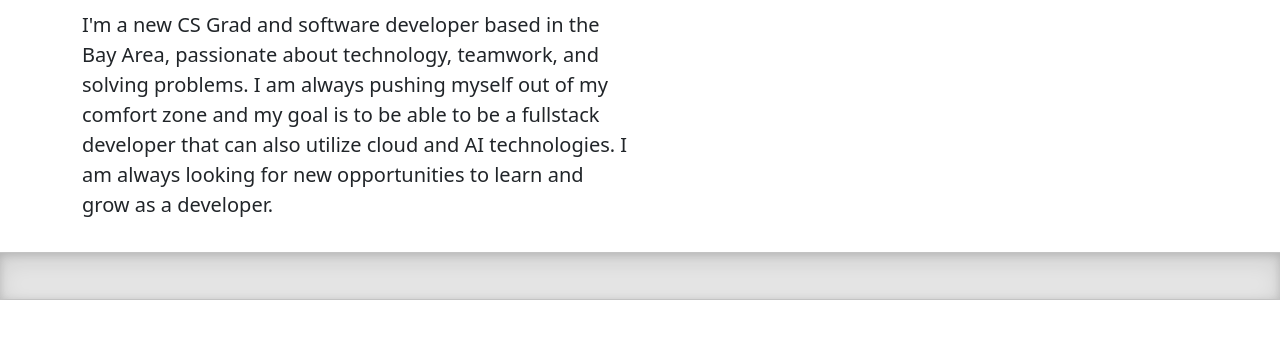
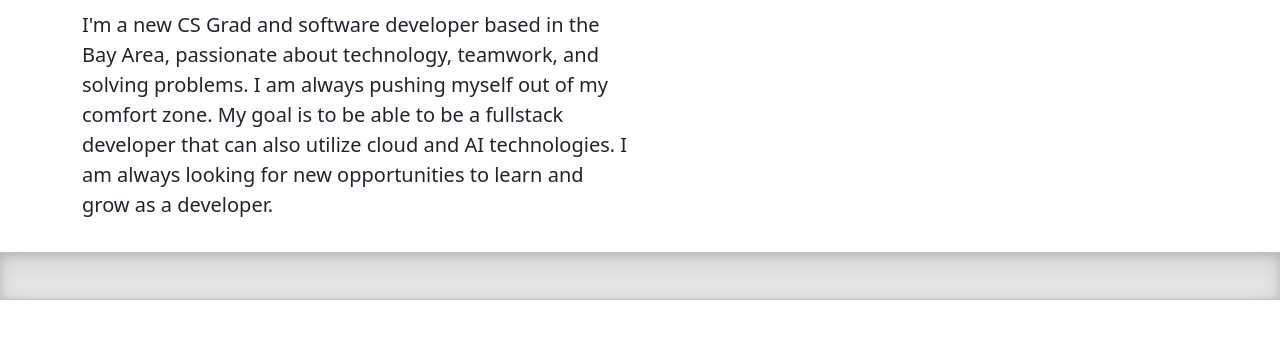
Before and after one commit to codehomie1/portfolio, a plain HTML site: page index.html in a window 1280 px wide. Shown: the part 244-589 px from the top of the page. Drawn offline with nearby package versions, Linux system fonts and the light colour scheme.

Commit message:
fix text

```diff
--- a/index.html
+++ b/index.html
@@ -42,7 +42,7 @@
                 <p class="lead my-3">I'm a new CS Grad and software developer based in the Bay Area, passionate about
                     technology, teamwork, and
                     solving problems. I am always pushing myself out of my comfort
-                    zone and my goal is to be able to be a fullstack developer that can
+                    zone. My goal is to be able to be a fullstack developer that can
                     also utilize cloud and AI technologies. I am always looking for new opportunities to learn and grow
                     as a developer.
                 </p>
```
